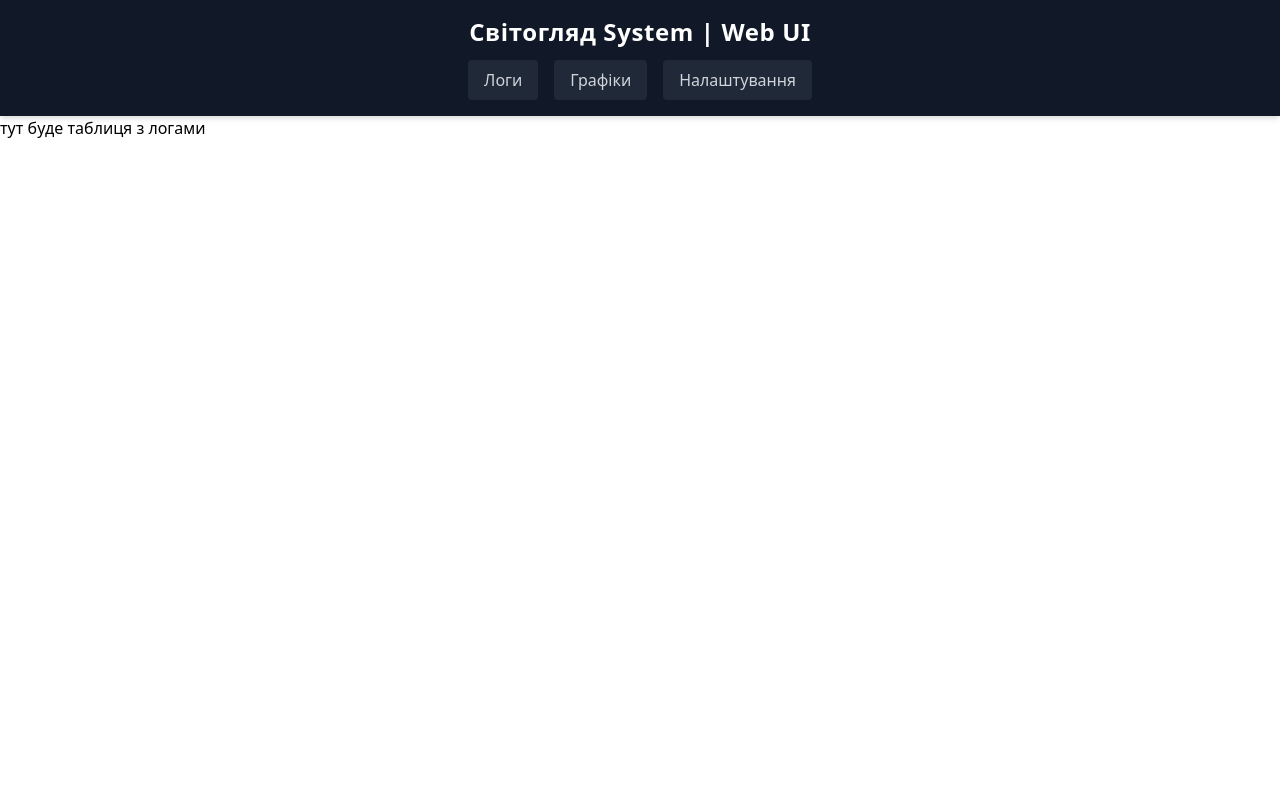
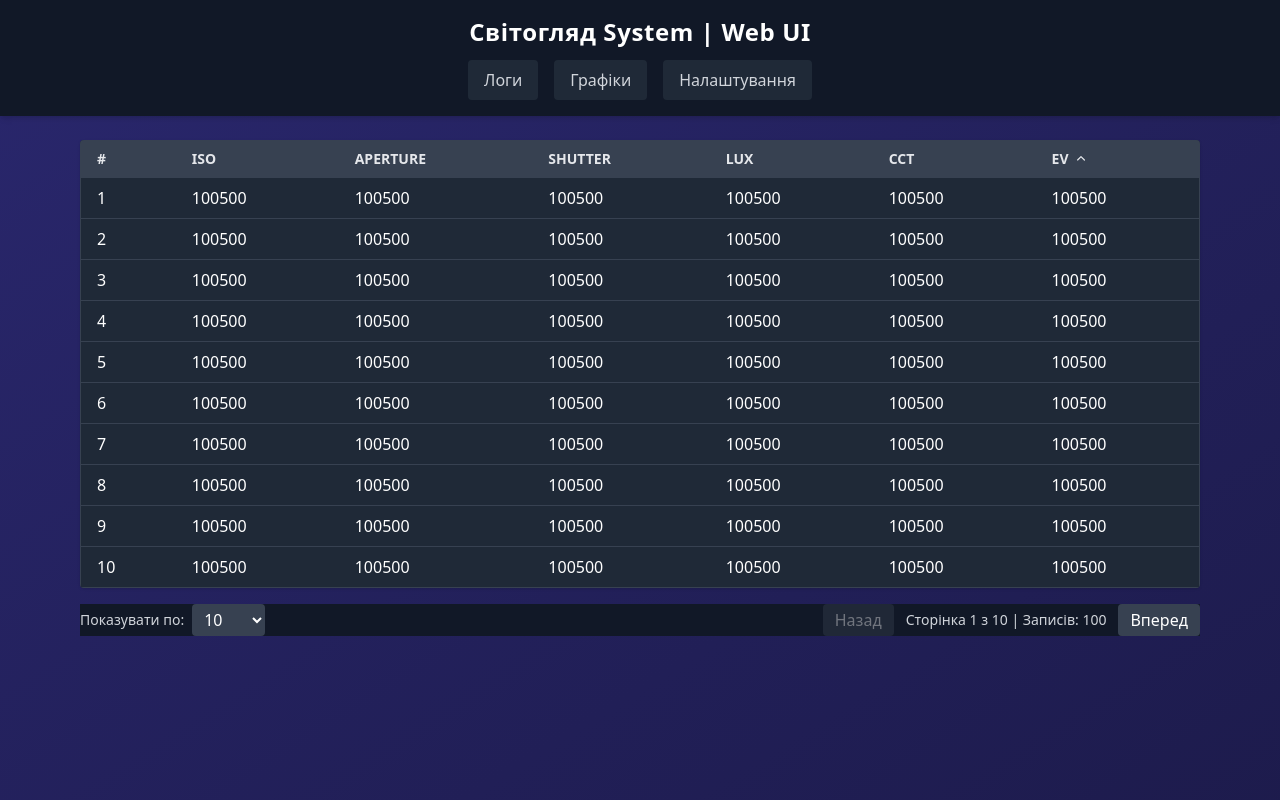
Before and after one commit to daniilraptanov/film-logger, a React (Vite) app in the folder frontend/: page / in a window 1280 px wide. Built offline with nearby package versions, Linux system fonts and the light colour scheme.

Commit message:
[FL-11] add logs table component and integrate with mock data

```diff
--- a/frontend/package.json
+++ b/frontend/package.json
@@ -11,6 +11,7 @@
         "preview": "vite preview"
     },
     "dependencies": {
+        "@heroicons/react": "^2.2.0",
         "react": "^18.2.0",
         "react-dom": "^18.2.0",
         "react-router-dom": "^6.23.1",
--- /dev/null
+++ b/frontend/src/domain/models/LightRecord.ts
@@ -0,0 +1,8 @@
+export interface LightRecord {
+    iso: number;
+    aperture: number;
+    shutter: number;
+    lux: number;
+    cct: number;
+    ev: number;
+}
--- a/frontend/src/index.css
+++ b/frontend/src/index.css
@@ -14,3 +14,17 @@ body,
         margin: 0;
     }
 }
+
+body {
+    @apply bg-gradient-to-br from-purple-900 via-indigo-900 to-black;
+    background-size: 800% 800%;
+    animation: gradientFlow 15s ease infinite;
+}
+
+@keyframes gradientFlow {
+    0%   { background-position:   0% 50%; }
+    25%  { background-position:  50% 25%; }
+    50%  { background-position: 100% 50%; }
+    75%  { background-position:  50% 75%; }
+    100% { background-position:   0% 50%; }
+}
--- a/frontend/src/pages/logs-page/LogsPage.tsx
+++ b/frontend/src/pages/logs-page/LogsPage.tsx
@@ -1,10 +1,22 @@
 import Header from "../../shared/Header";
+import LogsTable from "./LogsTable";
+
+const mock = Array.from({length: 100}, (_obj => {
+    return {
+        iso: 100500,
+        aperture: 100500,
+        shutter: 100500,
+        lux: 100500,
+        cct: 100500,
+        ev: 100500,
+    }
+}));
 
 const LogsPage = () => {
     return (
         <>
             <Header />
-            тут буде таблиця з логами
+            <LogsTable records={mock} />
         </>
     );
 };
--- /dev/null
+++ b/frontend/src/pages/logs-page/LogsTable.tsx
@@ -0,0 +1,138 @@
+import { FC, useMemo, useState } from "react";
+import { LightRecord } from "../../domain/models/LightRecord";
+import { ChevronDownIcon, ChevronUpIcon } from "@heroicons/react/20/solid";
+
+interface LogsTableProps {
+    records: LightRecord[];
+}
+
+type SortKey = keyof LightRecord;
+
+const LogsTable: FC<LogsTableProps> = ({ records }) => {
+    const [page, setPage] = useState(1);
+    const [perPage, setPerPage] = useState(10);
+    const [sortKey, setSortKey] = useState<SortKey>("ev");
+    const [sortAsc, setSortAsc] = useState(true);
+
+    const sortedRecords = useMemo(() => {
+        const sorted = [...records].sort((a, b) =>
+            sortAsc
+                ? a[sortKey] - b[sortKey]
+                : b[sortKey] - a[sortKey]
+        );
+        return sorted;
+    }, [records, sortKey, sortAsc]);
+
+    const paginated = useMemo(() => {
+        const start = (page - 1) * perPage;
+        return sortedRecords.slice(start, start + perPage);
+    }, [sortedRecords, page, perPage]);
+
+    const totalPages = Math.ceil(records.length / perPage);
+
+    const handleSort = (key: SortKey) => {
+        if (sortKey === key) setSortAsc(!sortAsc);
+        else {
+            setSortKey(key);
+            setSortAsc(true);
+        }
+    };
+
+    return (
+        <div className="px-4 py-6 max-w-6xl mx-auto">
+            <div className="overflow-x-auto rounded shadow max-h-[70vh] overflow-y-auto">
+                <table className="overflow-auto relative min-w-full bg-gray-800 text-white border border-gray-700">
+                    <thead>
+                        <tr className="text-sm text-gray-200">
+                            <th className="sticky top-0 z-10 bg-gray-700 px-4 py-2 cursor-pointer select-none text-left whitespace-nowrap">
+                                <div className="flex items-center gap-1">#</div>
+                            </th>
+                            {["iso", "aperture", "shutter", "lux", "cct", "ev"].map((key) => (
+                                <th
+                                    key={key}
+                                    onClick={() => handleSort(key as SortKey)}
+                                    className="sticky top-0 z-10 bg-gray-700 px-4 py-2 cursor-pointer select-none text-left whitespace-nowrap"
+                                >
+                                    <div className="flex items-center gap-1">
+                                        {key.toUpperCase()}
+                                        {sortKey === key ? (
+                                            sortAsc ? (
+                                                <ChevronUpIcon className="w-4 h-4" />
+                                            ) : (
+                                                <ChevronDownIcon className="w-4 h-4" />
+                                            )
+                                        ) : null}
+                                    </div>
+                                </th>
+                            ))}
+                        </tr>
+                    </thead>
+                    <tbody>
+                        {paginated.map((record, idx) => (
+                            <tr
+                                key={idx}
+                                className="border-t border-gray-700 hover:bg-gray-700"
+                            >
+                                <td className="px-4 py-2">{idx + 1}</td>
+                                <td className="px-4 py-2">{record.iso}</td>
+                                <td className="px-4 py-2">{record.aperture}</td>
+                                <td className="px-4 py-2">{record.shutter}</td>
+                                <td className="px-4 py-2">{record.lux}</td>
+                                <td className="px-4 py-2">{record.cct}</td>
+                                <td className="px-4 py-2">{record.ev}</td>
+                            </tr>
+                        ))}
+                        {paginated.length === 0 && (
+                            <tr>
+                                <td colSpan={6} className="text-center py-4 text-gray-400">
+                                    Даних нема
+                                </td>
+                            </tr>
+                        )}
+                    </tbody>
+                </table>
+            </div>
+
+            {/* Pagination + PerPage */}
+            <div className="sticky bottom-4 bg-gray-900 mt-4 flex flex-col sm:flex-row items-center justify-between gap-4">
+                <div className="flex items-center gap-2">
+                    <span className="text-sm text-gray-300">Показувати по:</span>
+                    <select
+                        value={perPage}
+                        onChange={(e) => {
+                            setPage(1);
+                            setPerPage(Number(e.target.value));
+                        }}
+                        className="bg-gray-700 text-white px-2 py-1 rounded"
+                    >
+                        {[10, 50, 100, 1000].map((n) => (
+                            <option key={n} value={n}>{n}</option>
+                        ))}
+                    </select>
+                </div>
+
+                <div className="flex items-center gap-3">
+                    <button
+                        onClick={() => setPage((p) => Math.max(1, p - 1))}
+                        disabled={page === 1}
+                        className="text-white bg-gray-700 hover:bg-gray-600 disabled:opacity-40 px-3 py-1 rounded"
+                    >
+                        Назад
+                    </button>
+                    <span className="text-sm text-gray-300">
+                        Сторінка {page} з {totalPages} | Записів: {records.length}
+                    </span>
+                    <button
+                        onClick={() => setPage((p) => Math.min(totalPages, p + 1))}
+                        disabled={page === totalPages}
+                        className="text-white bg-gray-700 hover:bg-gray-600 disabled:opacity-40 px-3 py-1 rounded"
+                    >
+                        Вперед
+                    </button>
+                </div>
+            </div>
+        </div>
+    );
+};
+
+export default LogsTable;
```
Also changed, not shown: 1 other file (tests, documents, lock files or other folders).
